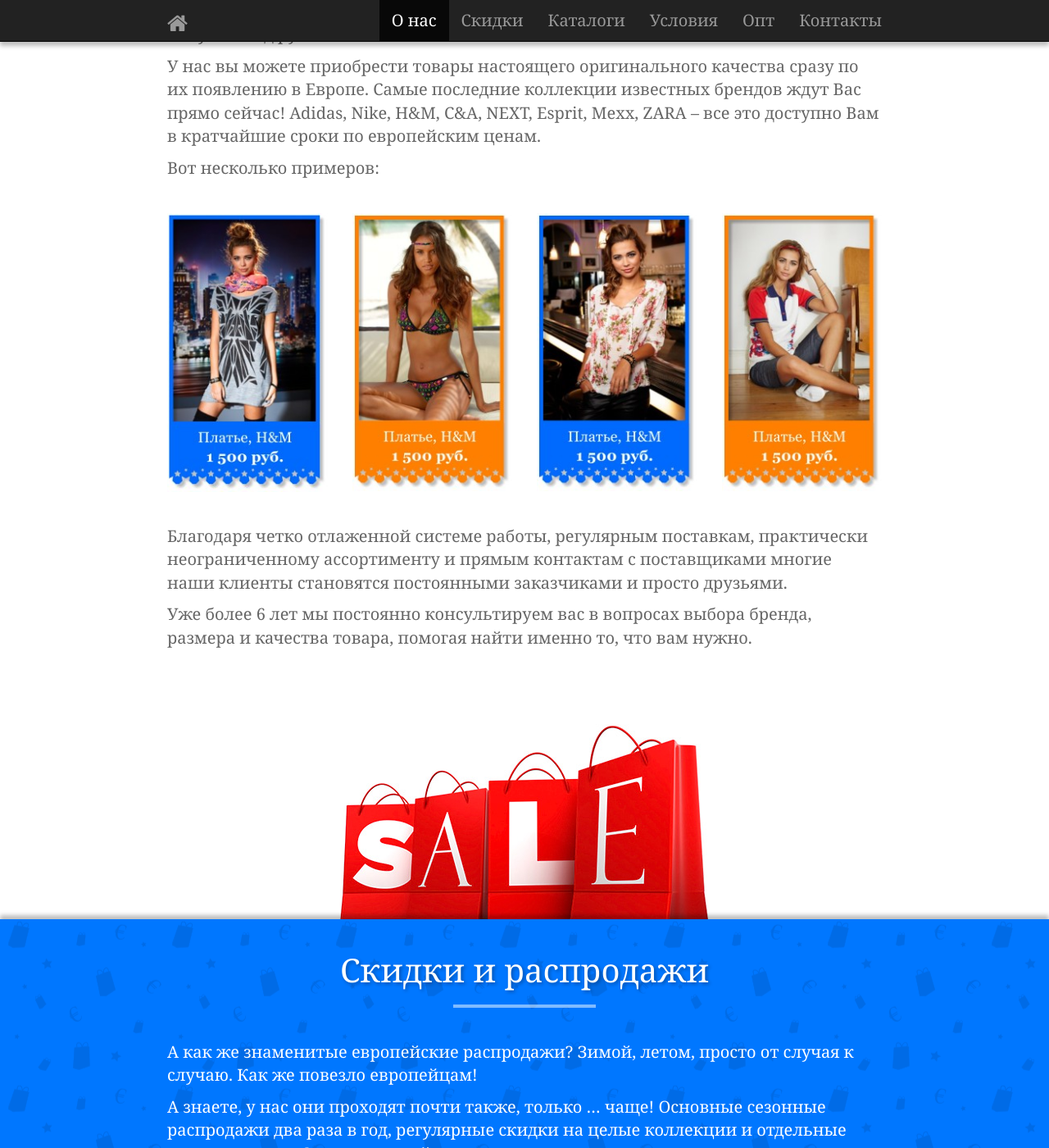
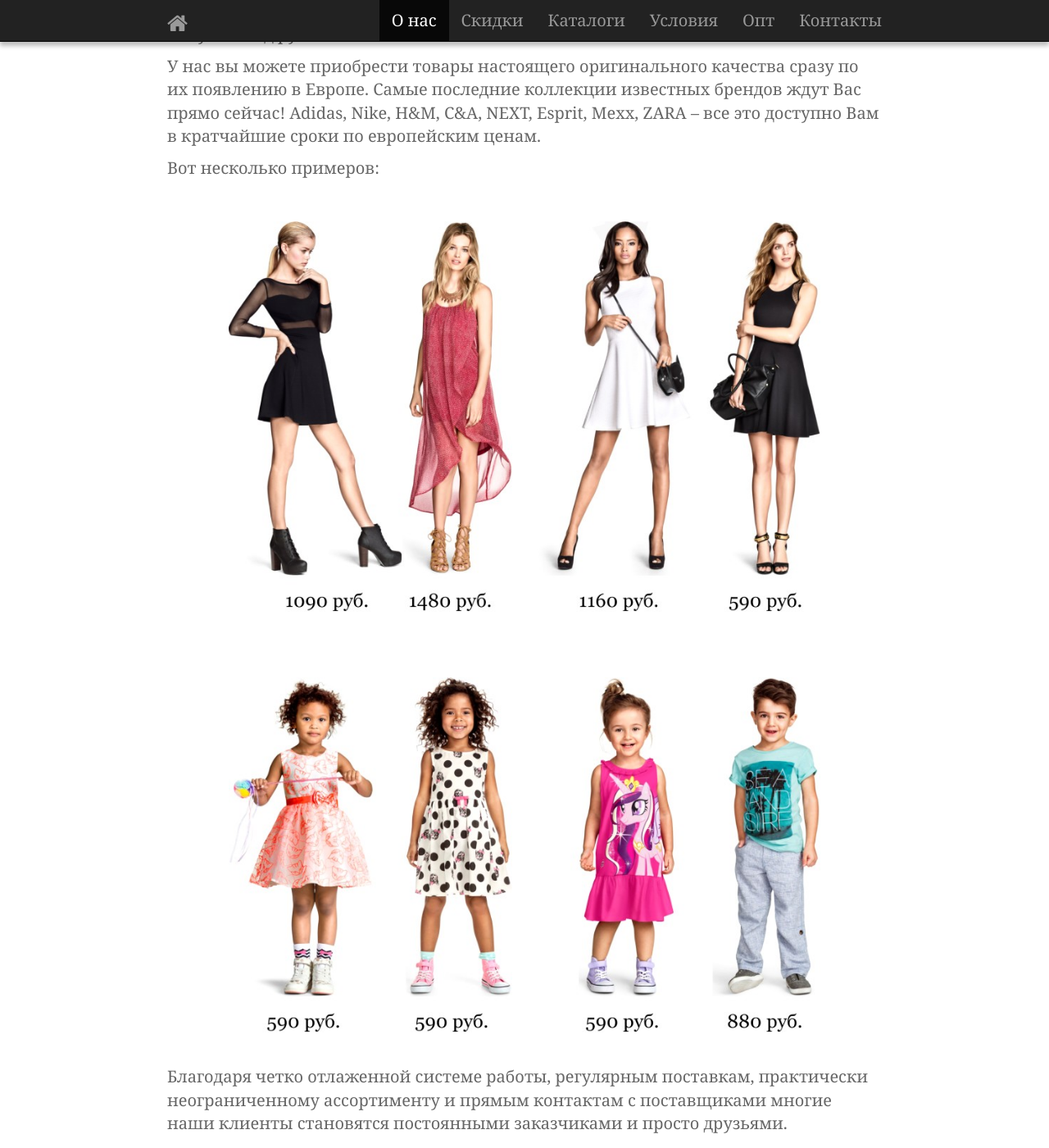
Before and after one commit to euroshop/euroshop.github.io, a Jekyll site: the page built from index.html, in a window 1280 px wide and 1400 px high, scrolled down 1734 px. Shown: the whole window at 82% size. Built offline with Jekyll 4.4.1, drawn with Linux system fonts in a browser that asks for light colours; nearby versions of some CDN libraries; Markdown is read by kramdown in place of the engine named in the settings.

Commit message:
goods on white with prices

```diff
--- a/css/my.css
+++ b/css/my.css
@@ -42,8 +42,8 @@ h1:after { content: ""; display: block; position: relative; left: 40%; width: 20
 .steps .numbering, .steps .description { margin-bottom: 1em; }
 .steps .numbering span { display: block; margin: 0 auto; font-size: 400%; color: #07f; text-align: center; width: 1.3em; height: 1.3em; line-height: 1.2em; border-radius: 50%; background: #fff; box-shadow: inset 5px 5px 10px rgba(0,0,0,.33); text-shadow: 2px 2px 4px rgba(0,0,0,.33); }
 
-.goods { margin-top: 2em; text-align: center; }
-.goods img { max-width: 200px; width: 100%; margin-bottom: 2em; }
+.goods div { margin-top: 2em; text-align: center; }
+.goods img { max-width: 400px; width: 100%; margin-bottom: 2em; }
 
 .logos { text-align: center; }
 .logos img { vertical-align: middle; width: 125px; max-width: 35%; margin: 1em; }
--- a/index.html
+++ b/index.html
@@ -30,11 +30,14 @@ layout: default
 	<p>У нас вы можете приобрести товары настоящего оригинального качества сразу по их появлению в Европе. Самые последние коллекции известных брендов ждут Вас прямо сейчас! Adidas, Nike, H&M, C&A, NEXT, Esprit, Mexx, ZARA – все это доступно Вам в кратчайшие сроки по европейским ценам.</p>
 	<p>Вот несколько примеров:</p>
 	<div class="row goods">
-		<div class="col-xs-6 col-sm-3"><img src="/img/goods_1.jpg" /></div>
-		<div class="col-xs-6 col-sm-3"><img src="/img/goods_2.jpg" /></div>
+		<div class="col-xs-10 col-xs-offset-1 col-sm-5 col-sm-offset-1"><img src="/img/goods_1.jpg" /></div>
 		<div class="clearfix visible-xs"></div>
-		<div class="col-xs-6 col-sm-3"><img src="/img/goods_3.jpg" /></div>
-		<div class="col-xs-6 col-sm-3"><img src="/img/goods_4.jpg" /></div>
+		<div class="col-xs-10 col-xs-offset-1 col-sm-5 col-sm-offset-0"><img src="/img/goods_2.jpg" /></div>
+	</div>
+	<div class="row goods">
+		<div class="col-xs-10 col-xs-offset-1 col-sm-5 col-sm-offset-1"><img src="/img/goods_3.jpg" /></div>
+		<div class="clearfix visible-xs"></div>
+		<div class="col-xs-10 col-xs-offset-1 col-sm-5 col-sm-offset-0"><img src="/img/goods_4.jpg" /></div>
 	</div>
 	<p>Благодаря четко отлаженной системе работы, регулярным поставкам, практически неограниченному ассортименту и прямым контактам с поставщиками многие наши клиенты становятся постоянными заказчиками и просто друзьями.</p>
 	<p>Уже более 6 лет мы постоянно консультируем вас в вопросах выбора бренда, размера и качества товара, помогая найти именно то, что вам нужно.</p>
@@ -65,9 +68,12 @@ layout: default
 		<a href="http://babybutt-de.erwinmueller.com/shop/start-DE-de-BB" target="_blank"><img src="/img/logos/babybutt.png" /></a>
 		<a href="http://kinderbutt-de.erwinmueller.com/shop/start-DE-de-KB" target="_blank"><img src="/img/logos/kinderbutt.png" /></a>
 		<a href="http://www.vertbaudet.de" target="_blank"><img src="/img/logos/vertbaudet.png" /></a>
-		<a href="http://www.neckermann.de" target="_blank"><img src="/img/logos/neckermann.png" /></a>
 		<a href="http://www.otto.de" target="_blank"><img src="/img/logos/otto.png" /></a>
 		<a href="http://www.baby-walz.de" target="_blank"><img src="/img/logos/baby-walz.png" /></a>
+		<a href="http://www.3suisses.de" target="_blank"><img src="/img/logos/3suisses.png" /></a>
+		<a href="http://www.lascana.de/" target="_blank"><img src="/img/logos/lascana.png" /></a>
+		<a href="http://www.yoox.com/ru" target="_blank"><img src="/img/logos/yoox.png" /></a>
+		<a href="http://www.zalando.de/" target="_blank"><img src="/img/logos/zalando.png" /></a>
 		<a href="http://www.albamoda.de" target="_blank"><img src="/img/logos/alba_moda.png" /></a>
 		<a href="http://www.bonprix.de" target="_blank"><img src="/img/logos/bonprix.png" /></a>
 		<a href="http://www.jackwolfskin.de" target="_blank"><img src="/img/logos/jackwolfskin.png" /></a>
@@ -76,7 +82,6 @@ layout: default
 		<a href="http://www.baur.de" target="_blank"><img src="/img/logos/baur.png" /></a>
 		<a href="http://www.erwinmueller.de" target="_blank"><img src="/img/logos/erwin_mueller.png" /></a>
 		<a href="http://www.frankonia.de" target="_blank"><img src="/img/logos/frankonia.png" /></a>
-		<a href="http://www.gebrueder-goetz.com" target="_blank"><img src="/img/logos/gebrueder_goetz.png" /></a>
 		<a href="http://www.klingel.de" target="_blank"><img src="/img/logos/klingel.png" /></a>
 		<a href="http://www.madeleine.de" target="_blank"><img src="/img/logos/madeleine.png" /></a>
 		<a href="http://www.schwab.de" target="_blank"><img src="/img/logos/schwab.png" /></a>
@@ -91,12 +96,9 @@ layout: default
 		<a href="http://www.meyer-versand.de" target="_blank"><img src="/img/logos/meyer_mode.png" /></a>
 		<a href="http://www.bonaparte.de/" target="_blank"><img src="/img/logos/bonaparte.png" /></a>
 		<a href="http://www.hessnatur.com/" target="_blank"><img src="/img/logos/hessnatur.png" /></a>
-		<a href="http://www.ullapopken.de" target="_blank"><img src="/img/logos/ulla_popken.png" /></a>
 		<a href="http://www.walz-shopping.com/v2/start,DE,de" target="_blank"><img src="/img/logos/die_moderne_hausfrau.png" /></a>
 		<a href="http://www.babista.de" target="_blank"><img src="/img/logos/babista.png" /></a>
-		<a href="http://www.diemer.de" target="_blank"><img src="/img/logos/diemer.png" /></a>
 		<a href="http://www.augusto-schuhe.de" target="_blank"><img src="/img/logos/augusto.png" /></a>
-		<a href="http://www.janine.de/hauptframeset.html" target="_blank"><img src="/img/logos/janine.png" /></a>
 		<a href="http://www.emilialay.de" target="_blank"><img src="/img/logos/emilia_lay.png" /></a>
 		<a href="http://www.basler-haarkosmetik.de/" target="_blank"><img src="/img/logos/basler.png" /></a>
 		<a href="http://www.bognerhomeshopping.com/" target="_blank"><img src="/img/logos/bogner.png" /></a>
@@ -117,7 +119,7 @@ layout: default
 </div></section>
 
 <div class="container-fluid fun">
-	<img src="/img/fun3.jpg" />
+	<img src="/img/fun1.jpg" />
 </div>
 <section id="contacts" class="block-clr2"><div class="container-fluid">
 	<h1>Контакты</h1>
```
Also changed, not shown: img/goods_1.jpg, img/goods_2.jpg, img/goods_3.jpg, img/goods_4.jpg, img/logos/brand_new.png (deleted), img/logos/diemer.png (deleted), img/logos/gebrueder_goetz.png (deleted), img/logos/janine.png (deleted), img/logos/neckermann.png (deleted), img/logos/ulla_popken.png (deleted).
